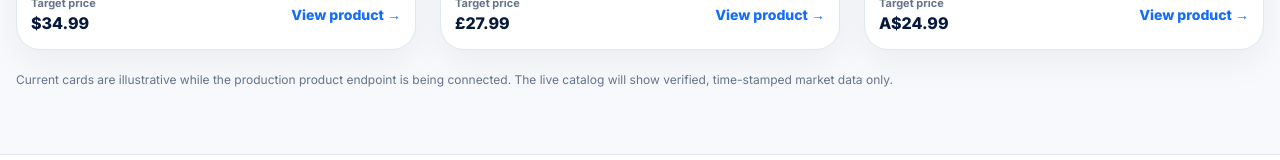
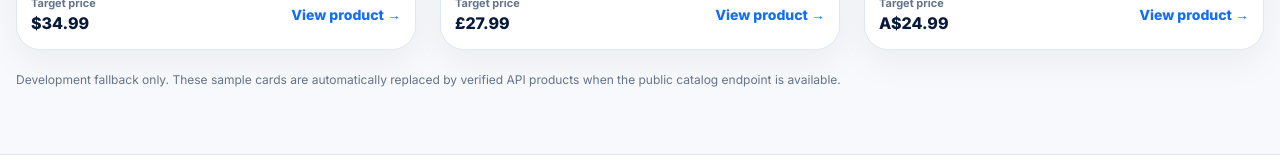
Before and after one commit to ponzey717/ecommpilot-main, a Next.js app: page /winning-products/au in a window 1280 px wide. Shown: the part 1112-1272 px from the top of the page. Built offline with nearby package versions, Linux system fonts and the light colour scheme.

Commit message:
Connect market catalog pages to API-first product grid

```diff
--- a/src/app/winning-products/[market]/page.tsx
+++ b/src/app/winning-products/[market]/page.tsx
@@ -1,7 +1,7 @@
 import type { Metadata } from "next";
 import { notFound } from "next/navigation";
 import { MarketFilter } from "@/components/products/market-filter";
-import { ProductGrid } from "@/components/products/product-grid";
+import { CatalogProductGrid } from "@/components/products/catalog-product-grid";
 import { PageHero } from "@/components/site/page-hero";
 import { PageShell } from "@/components/site/page-shell";
 import {
@@ -56,12 +56,8 @@ export default async function MarketPage({ params }: PageProps) {
         <div className="site-container">
           <MarketFilter />
           <div className="mt-6">
-            <ProductGrid />
+            <CatalogProductGrid market={market.code} />
           </div>
-          <p className="mt-5 text-xs leading-5 text-[var(--muted)]">
-            Current cards are illustrative while the production product endpoint is being
-            connected. The live catalog will show verified, time-stamped market data only.
-          </p>
         </div>
       </section>
     </PageShell>
```
